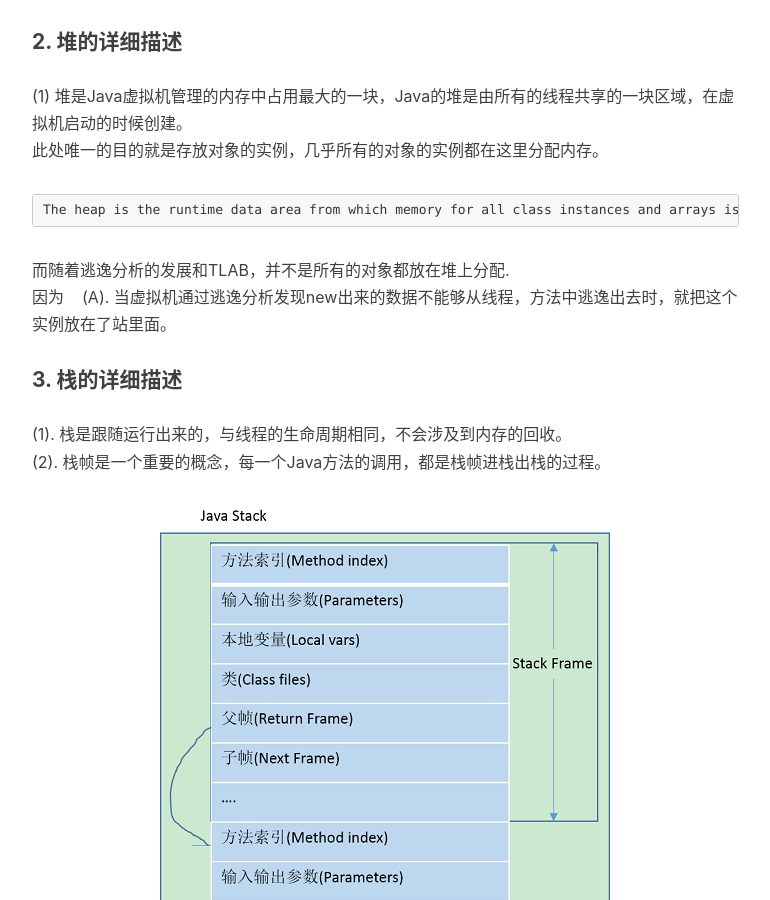
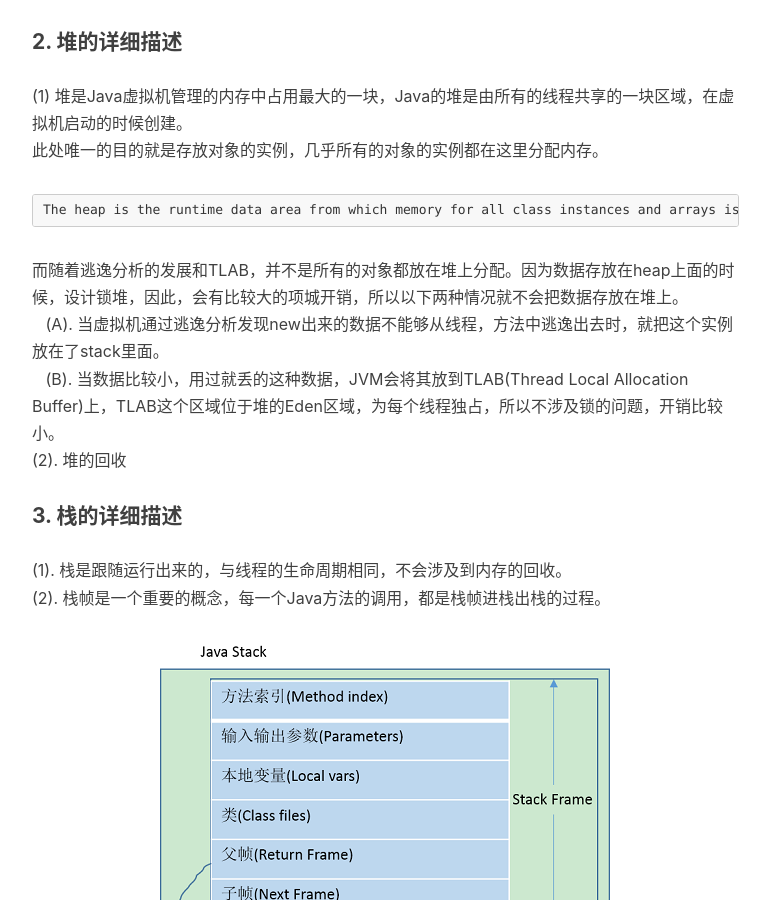
Before and after one commit to baiscjava/basicjava.github.io, a Jekyll site: the page built from _posts/2017-01-13-Java内存空间，即堆和栈的区别和使用.md, in a window 1280 px wide and 900 px high, scrolled down 1024 px. Shown: the whole window, without its empty margins (233-1003 px from the left). Built offline with Jekyll 4.4.1, drawn with Linux system fonts in a browser that asks for light colours; nearby versions of some CDN libraries; comment, search, counter and statistics services are not loaded.

Commit message:
Update 2017-01-13-Java内存空间，即堆和栈的区别和使用.md

````diff
--- a/_posts/2017-01-13-Java内存空间，即堆和栈的区别和使用.md
+++ b/_posts/2017-01-13-Java内存空间，即堆和栈的区别和使用.md
@@ -26,8 +26,10 @@ Java运行时的数据区包括程序计数器，方法区，堆，虚拟机栈
 ```
 The heap is the runtime data area from which memory for all class instances and arrays is allocated。
 ```
-而随着逃逸分析的发展和TLAB，并不是所有的对象都放在堆上分配.<br>因为
-    (A). 当虚拟机通过逃逸分析发现new出来的数据不能够从线程，方法中逃逸出去时，就把这个实例放在了站里面。
+而随着逃逸分析的发展和TLAB，并不是所有的对象都放在堆上分配。因为数据存放在heap上面的时候，设计锁堆，因此，会有比较大的项城开销，所以以下两种情况就不会把数据存放在堆上。<br>
+    (A). 当虚拟机通过逃逸分析发现new出来的数据不能够从线程，方法中逃逸出去时，就把这个实例放在了stack里面。<br>
+    (B). 当数据比较小，用过就丢的这种数据，JVM会将其放到TLAB(Thread Local Allocation Buffer)上，TLAB这个区域位于堆的Eden区域，为每个线程独占，所以不涉及锁的问题，开销比较小。<br>
+(2). 堆的回收
 #### 3. 栈的详细描述
 (1). 栈是跟随运行出来的，与线程的生命周期相同，不会涉及到内存的回收。<br>
 (2). 栈帧是一个重要的概念，每一个Java方法的调用，都是栈帧进栈出栈的过程。<br>
````
